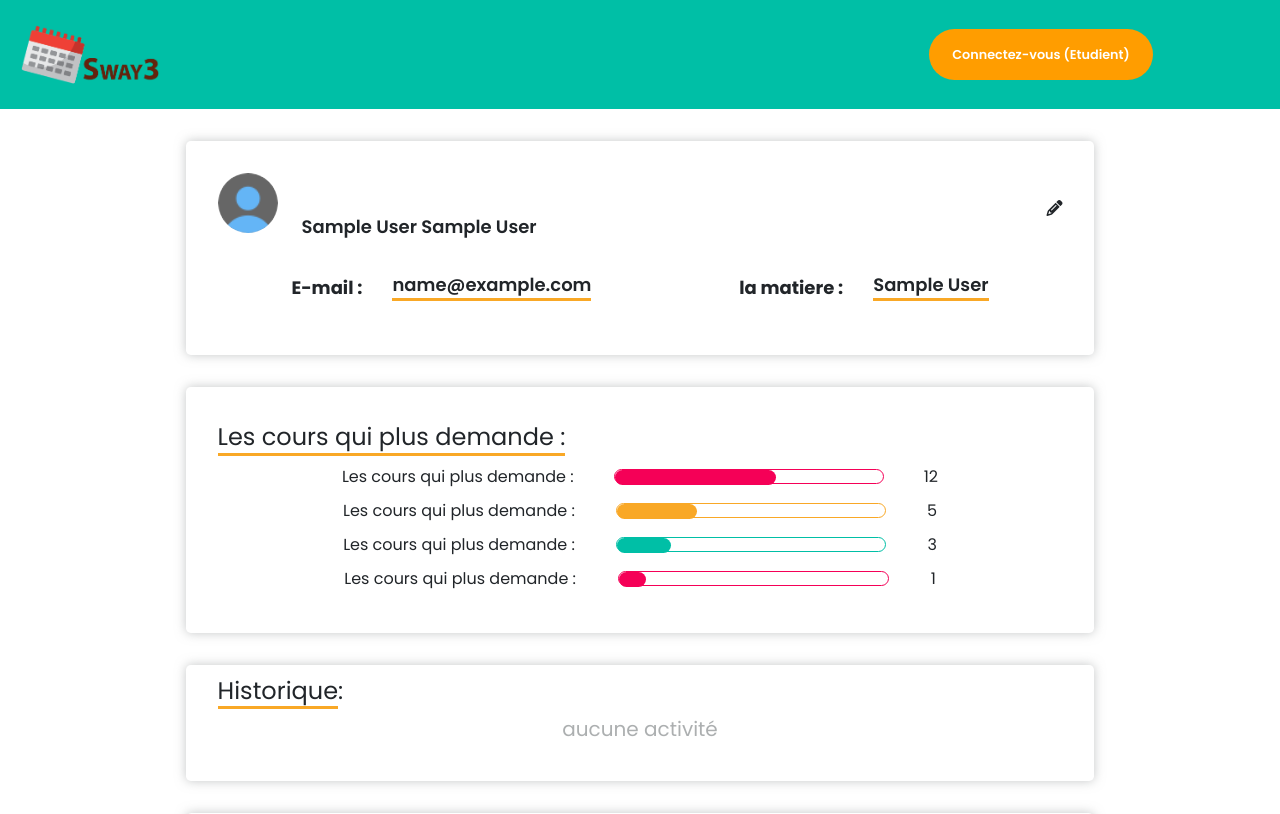
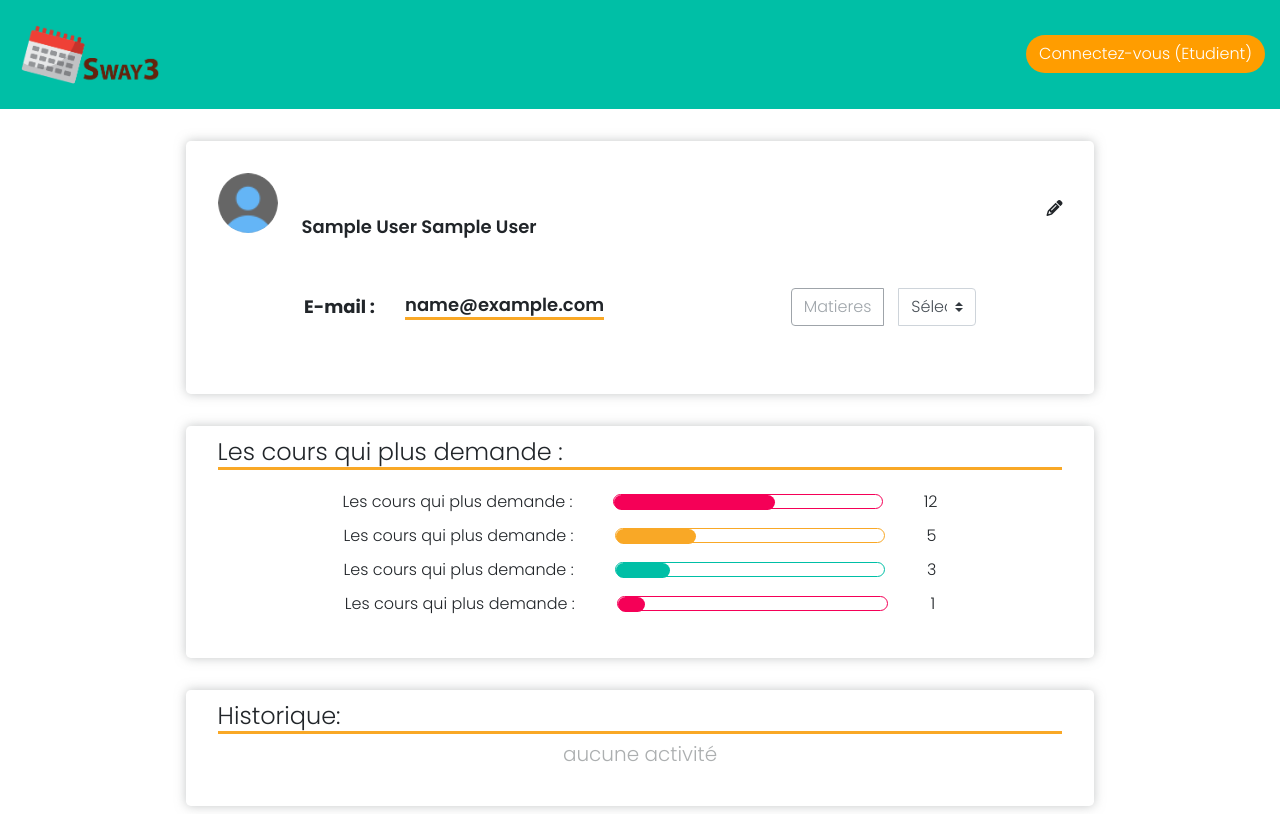
Before and after one commit to adamkhairi/Web-Souai3, a PHP site: page /Teacher.php in a window 1280 px wide. Shown: the top 814 px of the page. Run offline with PHP 8.4, Linux system fonts and the light colour scheme; the visitor is signed in with stand-in values (Sample User, id 1); some libraries are stand-ins or nearby versions; grey boxes are pictures that could not be loaded.

Commit message:
Fix infos Benevole

```diff
--- a/Teacher.php
+++ b/Teacher.php
@@ -1,15 +1,3 @@
-<!DOCTYPE html>
-<html lang="en">
-
-<head>
-    <meta charset="UTF-8">
-    <meta name="viewport" content="width=device-width, initial-scale=1.0">
-    <title>profil</title>
-    <link rel="stylesheet" href="src/css/main.css">
-    <link href="https://fonts.googleapis.com/css2?family=Poppins:wght@300;400&display=swap" rel="stylesheet">
-
-</head>
-<body style="font-family: 'Poppins', sans-serif;">
 <?php
 include('navbar.php');
 require("connexion.php");
@@ -22,8 +10,8 @@ session_start();
                 <img class="profil_img" src="src/img/account.png" alt="">
                 <h2 class="mt-4 ml-4">
                     <?php
-                        if (!empty($_SESSION['mail'])) {
-                            echo($_SESSION['firstName'] . ' ' . $_SESSION['lastName']);
+                    if (!empty($_SESSION['mailb'])) {
+                        echo($_SESSION['teacherFname'] . ' ' . $_SESSION['teacherLname']);
                     };
                     ?>
                 </h2>
@@ -37,91 +25,105 @@ session_start();
                 <h5 class='font-weight-bold bBottom'>E-mail : </h5>
                 <h4 class='ml-4'>
                     <?php
-                        if (!empty($_SESSION['mail'])) {
-                            echo(' ' . $_SESSION['mail']);
+                    if (!empty($_SESSION['mailb'])) {
+                        echo(' ' . $_SESSION['mailb']);
                     };
                     ?></h4>
             </div>
-                <div>
+
                 <?php
-                    if (!empty($_SESSION['mail'])) {
-                        $usermail = $_SESSION['mail'];
+                if (!empty($_SESSION['mailb'])) {
+                    $usermail = $_SESSION['mailb'];
+                    $matiere = $_SESSION['matiere'];
+
                     // afficher un message
                     echo
                         "
-                <h5 class=\"font-weight-bold bBottom mr-4\">la matiere : </h5>
-                <h4> " .   $_SESSION['matiere'] . "</h4>
+
+                <div class=\"input-group mb-3 w-25\">
+  <div class=\"input-group-prepend\">
+    <button class=\"btn btn-outline-secondary\" disabled type=\"button\">Matieres</button>
+  </div>
+  <select class=\"custom-select\" id=\"inputGroupSelect01\">
+    <option selected>Sélectionner</option>
+    <option value=\"1\">One</option>
+    <option value=\"2\">Two</option>
+    <option value=\"3\">Three</option>
+  </select>
+</div>
 
                 ";
-                    } else {
-                        echo "
-                      <h5 class=\"font-weight-bold bBottom mr-4\">Niveau scolaire : </h5>
-                <h4>le Niveau scolaire</h4>
-                      ";
-                    };
+                }
                 ?>
 
 
-                </div>
+
         </div>
 
-        </div>
     </div>
 </div>
 
 <div class="containers">
     <div class="chart">
         <div class="chart_title">
-                <h class="chart_title_h2">Les cours qui plus demande :</h2>
+            <h4 class="chart_title_h2">Les cours qui plus demande :</h4>
         </div>
         <div class="chart_ui">
             <div>Les cours qui plus demande :</div>
-                <div class="chart_UI"><div class="chart_UI1"></div></div>
+            <div class="chart_UI">
+                <div class="chart_UI1"></div>
+            </div>
             <div>12</div>
         </div>
         <div class="chart_ui">
             <div>Les cours qui plus demande :</div>
-                <div class="chart_2"><div class="chart_UI2"></div></div>
+            <div class="chart_2">
+                <div class="chart_UI2"></div>
+            </div>
             <div>5</div>
         </div>
         <div class="chart_ui">
             <div>Les cours qui plus demande :</div>
-                <div class="chart_3"><div class="chart_UI3"></div></div>
+            <div class="chart_3">
+                <div class="chart_UI3"></div>
+            </div>
             <div>3</div>
         </div>
         <div class="chart_ui">
             <div>Les cours qui plus demande :</div>
-                <div class="chart_4"><div class="chart_UI4"></div></div>
+            <div class="chart_4">
+                <div class="chart_UI4"></div>
+            </div>
             <div>1</div>
         </div>
     </div>
-
-
-
-
 </div>
 <div class="containers">
     <h2 class="historique">Historique:</h2>
     <h5 class="activité">aucune activité</h5>
 </div>
 <div class="agenda">
-        <iframe src="https://calendar.google.com/calendar/embed?src=minanon77%40gmail.com&ctz=Africa%2FCasablanca"
-            style="border: 0" height="600" frameborder="0" scrolling="no"></iframe>
+<!--    <iframe src="https://calendar.google.com/calendar/embed?src=minanon77%40gmail.com&ctz=Africa%2FCasablanca"-->
+<!--            style="border: 0" height="600" frameborder="0" scrolling="no"></iframe>-->
 </div>
 
 <div class="btn_add_event">
-        <button  id="add_event_btn" type="button"> Add event</button>
+    <button id="add_event_btn" type="button"> Add event</button>
 
 
 </div>
 
 
-
-    <div style="display :none;"  id="pop-up-add_events" class="pop-up-add_events">
+<div style="display :none;" id="pop-up-add_events" class="pop-up-add_events">
 
     <div class="pop-up-add_event">
         <div class="clouse">
-                <svg id="img_close" aria-hidden="true" focusable="false" data-prefix="fas" data-icon="times" class="svg-inline--fa fa-times fa-w-11" role="img" xmlns="http://www.w3.org/2000/svg" viewBox="0 0 352 512"><path style="fill: #F50057;"  fill="currentColor" d="M242.72 256l100.07-100.07c12.28-12.28 12.28-32.19 0-44.48l-22.24-22.24c-12.28-12.28-32.19-12.28-44.48 0L176 189.28 75.93 89.21c-12.28-12.28-32.19-12.28-44.48 0L9.21 111.45c-12.28 12.28-12.28 32.19 0 44.48L109.28 256 9.21 356.07c-12.28 12.28-12.28 32.19 0 44.48l22.24 22.24c12.28 12.28 32.2 12.28 44.48 0L176 322.72l100.07 100.07c12.28 12.28 32.2 12.28 44.48 0l22.24-22.24c12.28-12.28 12.28-32.19 0-44.48L242.72 256z"></path></svg>
+            <svg id="img_close" aria-hidden="true" focusable="false" data-prefix="fas" data-icon="times"
+                 class="svg-inline--fa fa-times fa-w-11" role="img" xmlns="http://www.w3.org/2000/svg"
+                 viewBox="0 0 352 512">
+                <path style="fill: #F50057;" fill="currentColor"
+                      d="M242.72 256l100.07-100.07c12.28-12.28 12.28-32.19 0-44.48l-22.24-22.24c-12.28-12.28-32.19-12.28-44.48 0L176 189.28 75.93 89.21c-12.28-12.28-32.19-12.28-44.48 0L9.21 111.45c-12.28 12.28-12.28 32.19 0 44.48L109.28 256 9.21 356.07c-12.28 12.28-12.28 32.19 0 44.48l22.24 22.24c12.28 12.28 32.2 12.28 44.48 0L176 322.72l100.07 100.07c12.28 12.28 32.2 12.28 44.48 0l22.24-22.24c12.28-12.28 12.28-32.19 0-44.48L242.72 256z"></path>
+            </svg>
         </div>
 
         <div class="pop-up-add_event_matairs">
@@ -159,25 +161,28 @@ session_start();
             </div>
         </div>
         <div class="Date">
-              <div>  la date
-                <div><input class="thedate" type="date" name="date" id="date"></div></div>
+            <div> la date
+                <div><input class="thedate" type="date" name="date" id="date"></div>
+            </div>
             <div class="hour">
                 l'heure
                 <div><input class="thedate" type="time" id="appt" name="appt"></div>
             </div>
         </div>
         <div>lien de meeting
-                <input  class="lien_for_the_meeting" type="text" placeholder="https://le lien.com">
+            <input class="lien_for_the_meeting" type="text" placeholder="#">
         </div>
         <div>
-                <textarea class="message" name="message" id="message" cols="30" rows="10" placeholder="Votre message"></textarea>
+            <textarea class="message" name="message" id="message" cols="30" rows="10"
+                      placeholder="Votre message"></textarea>
         </div>
-            <button  type="submit">Add event</button>
+        <button type="submit">Add event</button>
     </div>
 </div>
 
 
-    <script src="src/js/student.js" ></script>
+<!--    <script src="src/js/student.js" ></script>-->
+
 <?php
 include 'footer.php';
 ?>
--- a/app/scss/_profill.scss
+++ b/app/scss/_profill.scss
@@ -53,7 +53,7 @@ nav {
     .chart_title {
         &_h2 {
             @extend .historique;
-            width: 345px;
+
             margin-bottom: 20px;
 
         }
@@ -220,7 +220,7 @@ nav {
 .historique {
     font-weight: 400;
     font-size: x-large;
-    width: 120px;
+    //width: 120px;
     border-bottom: 3px solid $colorOr;
     margin-top: -20px;
 
@@ -698,7 +698,7 @@ footer {
     }
     h2{
         @extend .historique;
-        width: 240px;
+        //width: 240px;
         // font-weight: 400;
         // font-size: x-large;
         // width: 240px;
--- a/demande.php
+++ /dev/null
@@ -1,3 +0,0 @@
-<?php
-require ('connexion.php');
-session_start();
--- a/index.php
+++ b/index.php
@@ -1,5 +1,5 @@
 <?php
-session_start();
+//session_start();
 require("connexion.php");
 include("navbar.php");
 
--- a/navbar.php
+++ b/navbar.php
@@ -1,5 +1,5 @@
 <?php
-//session_start()
+//session_start();
 //require("connexion.php");
 //$user = $_SESSION['your_email'];
 
@@ -17,7 +17,7 @@
     <title>Document</title>
 </head>
 <body>
-<nav>
+<nav class="sticky-top">
     <a class="navbar-brand" href="index.php">
         <img src="src/img/logo-02.png" width="150" class="d-inline-block align-top" alt="">
     </a>
@@ -26,9 +26,9 @@
 
         <!--            -->
         <?php
-            if (!empty($_SESSION['mail'])) {
-                $usermail = $_SESSION['mail'];
-                // afficher un message
+        if (!empty($_SESSION['mailb'])) {
+//            session_start();
+            $teacherMail = $_SESSION['mailb'];
             echo
             "
     <a class=\"inscr\" href=\"Student.php\">
@@ -36,10 +36,28 @@
 
                 <div class='text-right '>
                     <h4 class='mt-2'>Your E-mail :</h4>
+                    <h4 class='mt-2 ml-4'>$teacherMail</h4>
+                </div>
+               <a href=\"logout.php\">
+                     <button class='btn btn-danger rounded-pill ml-4'>Déconnecté</button>
+                </a>
+
+        </div>
+    </a>";
+        } elseif (!empty($_SESSION['mail'])) {
+
+            $usermail = $_SESSION['mail'];
+            // afficher un message
+            echo
+            "
+    <a class=\"inscr\" href=\"Student.php\">
+        <div>
+                <div class='text-right '>
+                    <h4 class='mt-2'>Your E-mail :</h4>
                     <h4 class='mt-2 ml-4'>$usermail</h4>
                 </div>
                <a href=\"logout.php\">
-               <button class='btn_post btn btn-danger rounded-pill ml-4'>Déconnecté</button>
+                  <button class='btn btn-danger rounded-pill'>Déconnecté</button>
                 </a>
 
          </div>
@@ -49,18 +67,18 @@
                 <div class='header p-0'>
                 <div class='header_content'>
 
-             <div class=\"left d-flex flex-row justify-content-center\">
 
-                        <button id=\"etud\" onclick=\"logingEtudiant()\" class=\"btn small btn-header\"
+                        <button id=\"etud\" onclick=\"logingEtudiant()\" class=\"btn rounded-pill backOrange  \"
                                 data-target=\"#exampleModalCentertype=\"
                         >Connectez-vous (Etudient)
                         </button>
            </div>
            </div>
-                  </div>
+
 
                 ";
-            }
+        };
+
         ?>
-        </div>
+        <!--        </div>-->
 </nav>
--- a/resetNewPassword.php
+++ b/resetNewPassword.php
@@ -1,5 +1,5 @@
 <?php
-session_start();
+//session_start();
 require("connexion.php");
 include("navbar.php");
 ?>
--- a/ressetthepassword.php
+++ b/ressetthepassword.php
@@ -1,5 +1,6 @@
 <?php
 require("connexion.php");
+session_start();
 $email = $_POST['email'];
 $password1 = $_POST['password1'];
 $password2 = $_POST['password2'];
```
Also changed, not shown: login.php (+5 -5 lines), src/css/main.css, 1 other file. Lines whose indentation alone changed are shown as unchanged.
